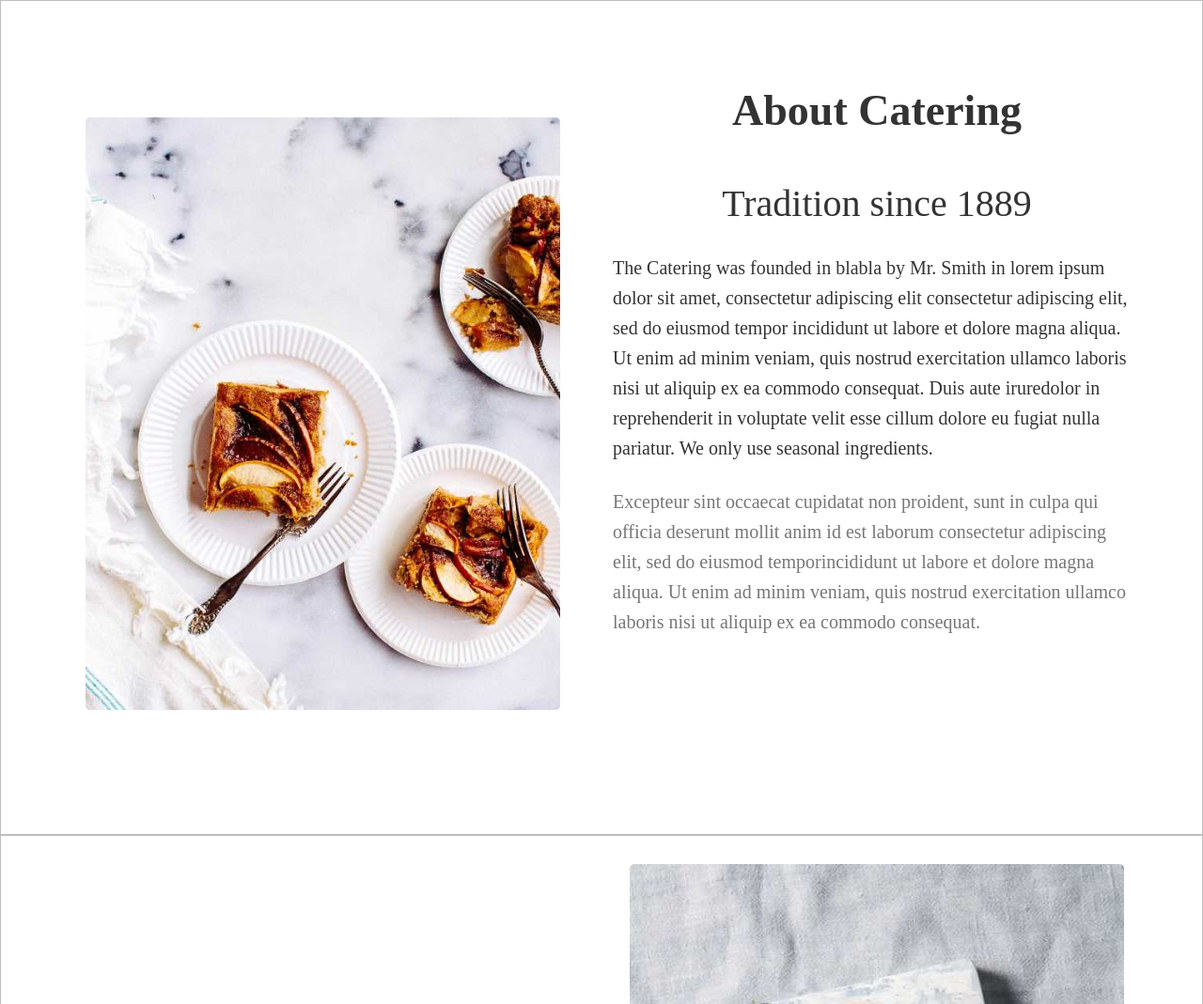
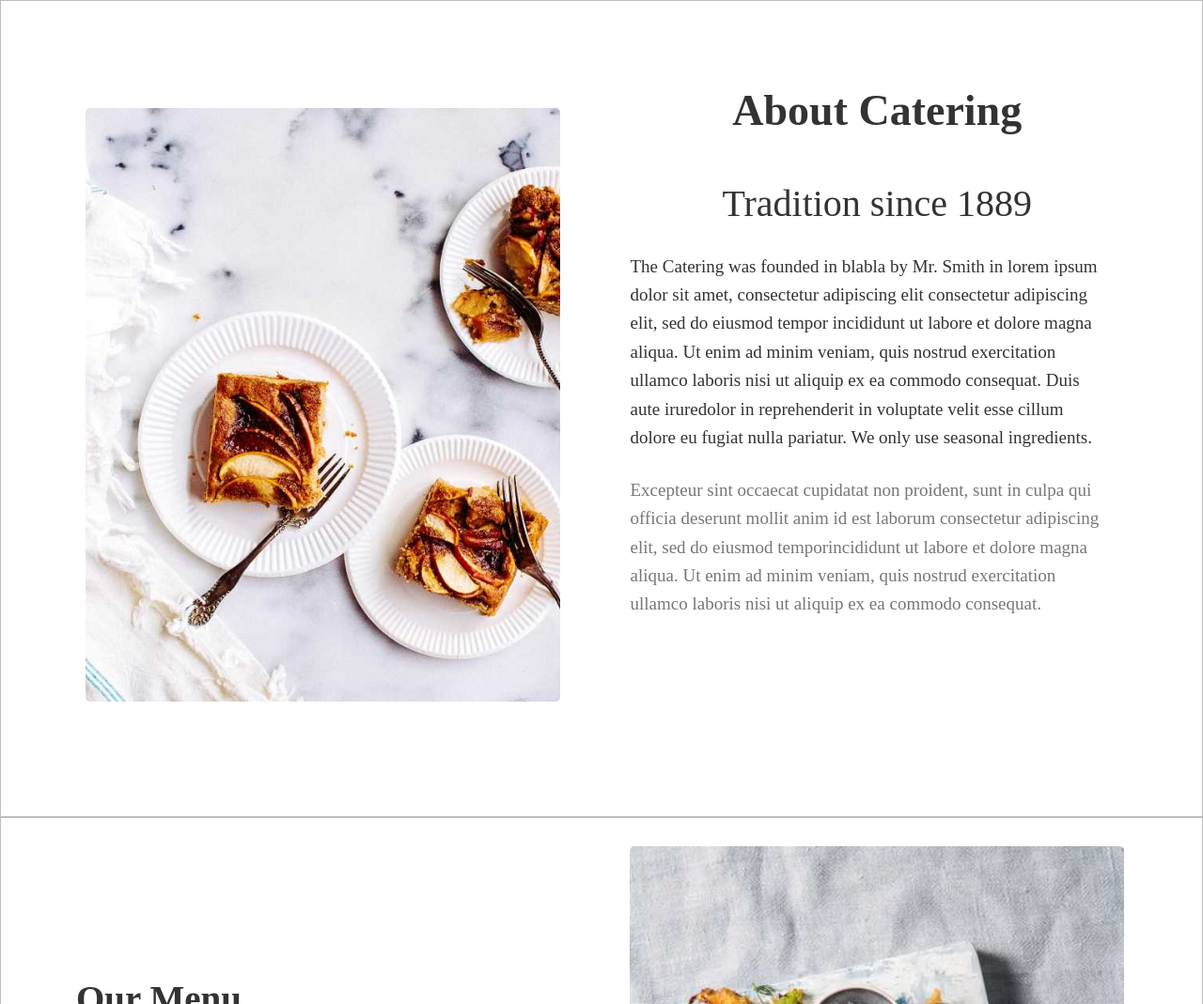
Before and after one commit to nwezek04-web/CATTERING, a plain HTML site: page index.html in a window 1280 px wide. Shown: the part 720-1789 px from the top of the page at 94% size. Drawn offline with Linux system fonts and the light colour scheme.

Commit message:
my fifth commit

```diff
--- a/index.css
+++ b/index.css
@@ -90,6 +90,7 @@ body {
 .about-text {
    margin-bottom: 130px;
    margin-right: 5px;
+   width: 100%;
 
 }
 
@@ -117,14 +118,16 @@ body {
   margin-bottom: 20px;
   font-weight: normal;
   font-size: 40px;
+
 }
 
 .about-text p {
-  font-size: 20px;
+  font-size: 19px;
   display: block;
-  width: 550px;
-  /* text-align: justify; */
-  margin-right: 12px;
+  width: 90%;
+  max-width: 1100px;
+  justify-items: center;
+  margin-left: 18px;
 }
 
 
```
